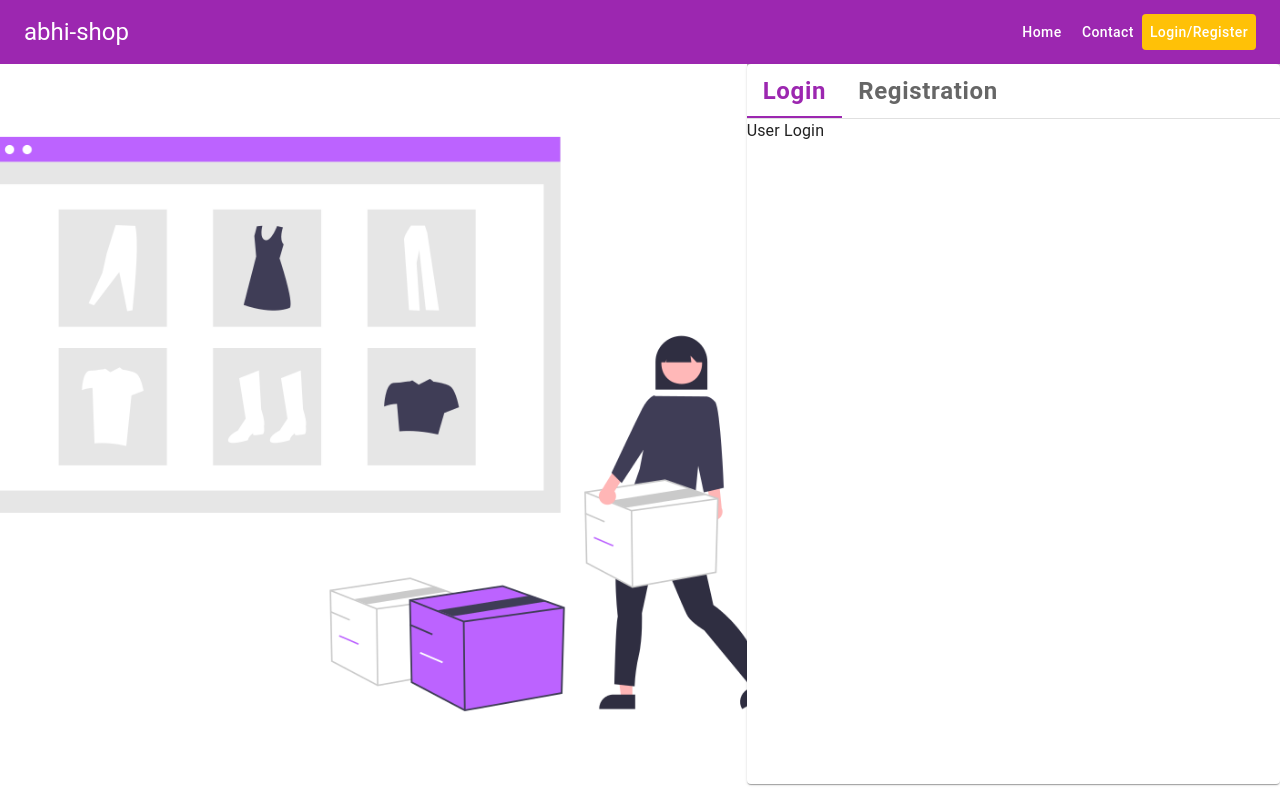
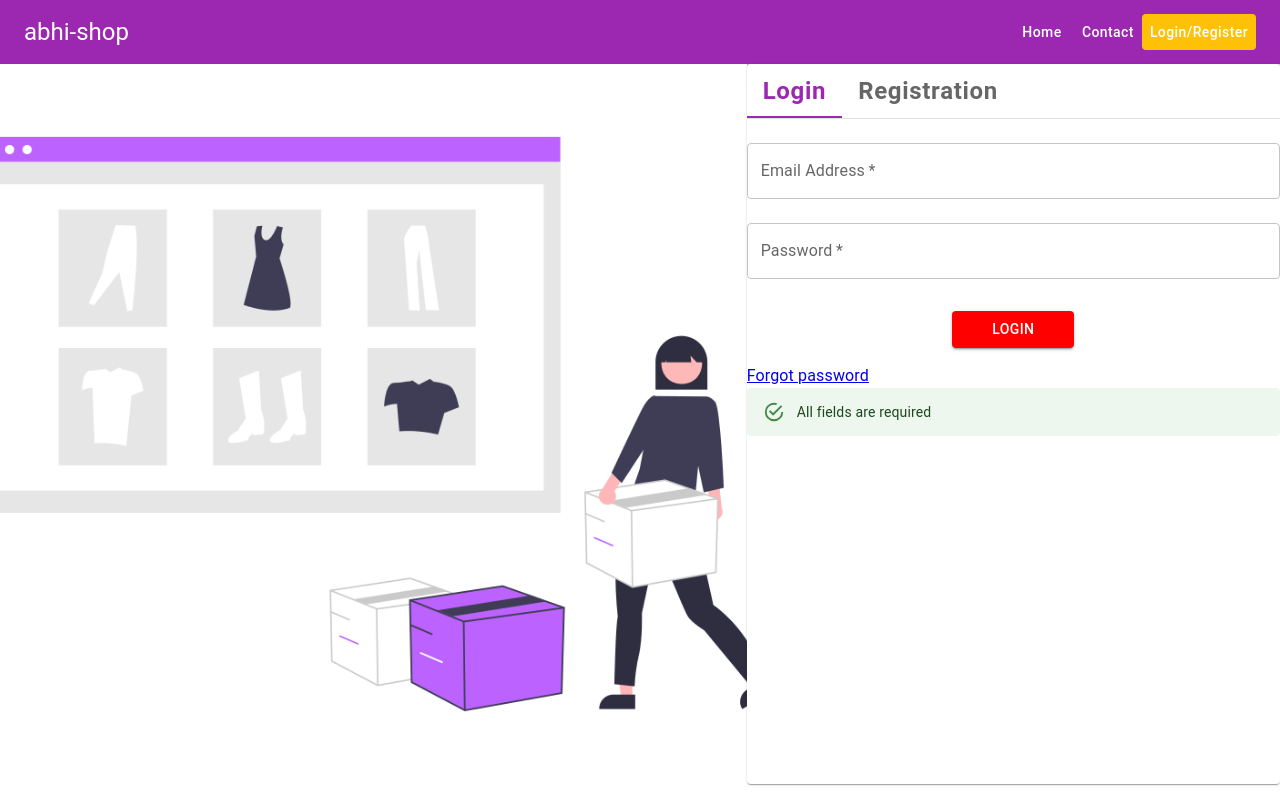
Before and after one commit to Abhimishra2424/Muiv5-Login-registration-Reactjs, a React (Create React App) app: page /login in a window 1280 px wide. Built offline with nearby package versions, Linux system fonts and the light colour scheme.

Commit message:
added forms and submit funtion on the login tab

```diff
--- a/src/App.js
+++ b/src/App.js
@@ -3,7 +3,7 @@ import "./App.css";
 import Home from "./pages/Home";
 import Contact from "./pages/Contact";
 import Layout from "./pages/Layout";
-import LoginReg from "./pages/auth/LoginReg";
+import LoginRegTab from "./pages/auth/LoginRegTab";
 
 function App() {
   return (
@@ -13,7 +13,7 @@ function App() {
           <Route path="/" element={<Layout />}>
             <Route index element={<Home />} />
             <Route path="contact" element={<Contact />} />
-            <Route path="login" element={<LoginReg />} />
+            <Route path="login" element={<LoginRegTab />} />
           </Route>
         </Routes>
       </BrowserRouter>
--- /dev/null
+++ b/src/pages/auth/Login.js
@@ -0,0 +1,79 @@
+import React, { useState } from "react";
+import { TextField, Button, Box, Alert } from "@mui/material";
+import { NavLink } from "react-router-dom";
+
+const Login = () => {
+  const [error, setError] = useState({
+    status: false,
+    message: "",
+    type: "",
+  });
+
+  const handleSubmit = (e) => {
+    e.preventDefault();
+    const data = new FormData(e.target);
+    const actualData = {
+      email: data.get("email"),
+      password: data.get("password"),
+    };
+
+    if (actualData.email && actualData.password) {
+      console.log(actualData);
+      document.getElementById("login-form").reset();
+    } else {
+      console.log("Please fill all the fields");
+    }
+  };
+
+  return (
+    <>
+      <Box
+        component="form"
+        onValidate
+        sx={{ mt: 1 }}
+        id="login-form"
+        onSubmit={handleSubmit}
+      >
+        <TextField
+          label="Email Address"
+          id="email"
+          name="email"
+          type="email"
+          required
+          variant="outlined"
+          fullWidth
+          margin="normal"
+        />
+        <TextField
+          label="Password"
+          type="password"
+          id="password"
+          name="password"
+          required
+          variant="outlined"
+          fullWidth
+          margin="normal"
+        />
+        <Box textAlign={"center"}>
+          <Button
+            variant="contained"
+            type="submit"
+            sx={{
+              mt: 3,
+              mb: 2,
+              px: 5,
+              color: "white",
+              backgroundColor: "red",
+            }}
+          >
+            Login
+          </Button>
+        </Box>
+        <NavLink to={"/"}>Forgot password</NavLink>
+        <Alert>All fields are required</Alert>
+      </Box>
+    </>
+  );
+};
+
+export default Login;
--- a/src/pages/auth/LoginReg.js
+++ b/src/pages/auth/LoginRegTab.js
@@ -1,6 +1,7 @@
 import React, { useState } from "react";
 import { Grid, Card, Typography, Tabs, Tab, Box } from "@mui/material";
 import Pic1 from "../../images/pic1.png";
+import Login from "./Login";
 
 const TabPanel = (props) => {
   const { children, value, index, ...other } = props;
@@ -11,7 +12,7 @@ const TabPanel = (props) => {
   );
 };
 
-const LoginReg = () => {
+const LoginRegTab = () => {
   const [value, setValue] = useState(0);
   const handleChange = (event, newValue) => {
     setValue(newValue);
@@ -71,7 +72,7 @@ const LoginReg = () => {
                 </Tabs>
               </Box>
               <TabPanel value={value} index={0}>
-                User Login
+                <Login />
               </TabPanel>
               <TabPanel value={value} index={1}>
                 User Registration
@@ -84,4 +85,4 @@ const LoginReg = () => {
   );
 };
 
-export default LoginReg;
+export default LoginRegTab;
```
